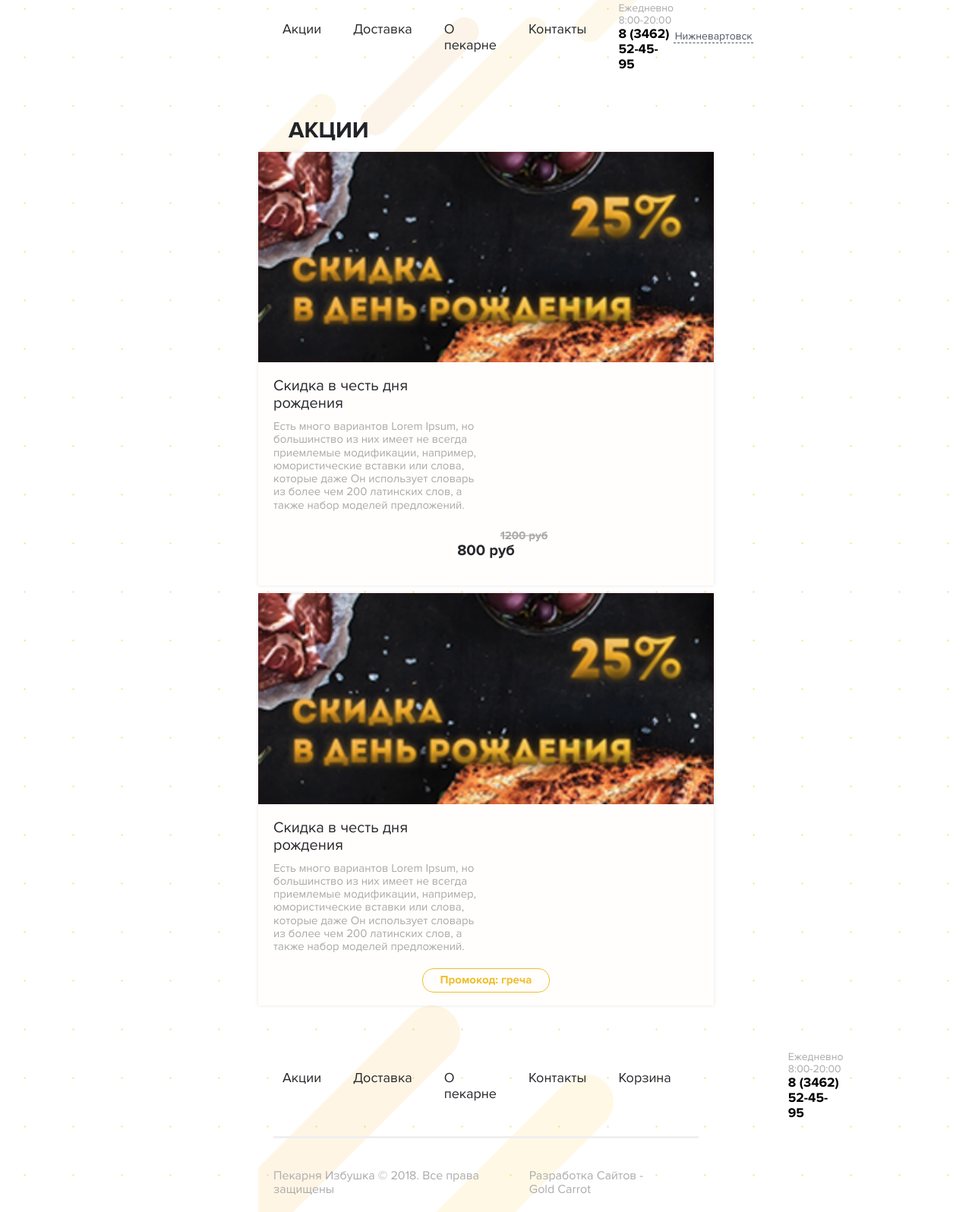
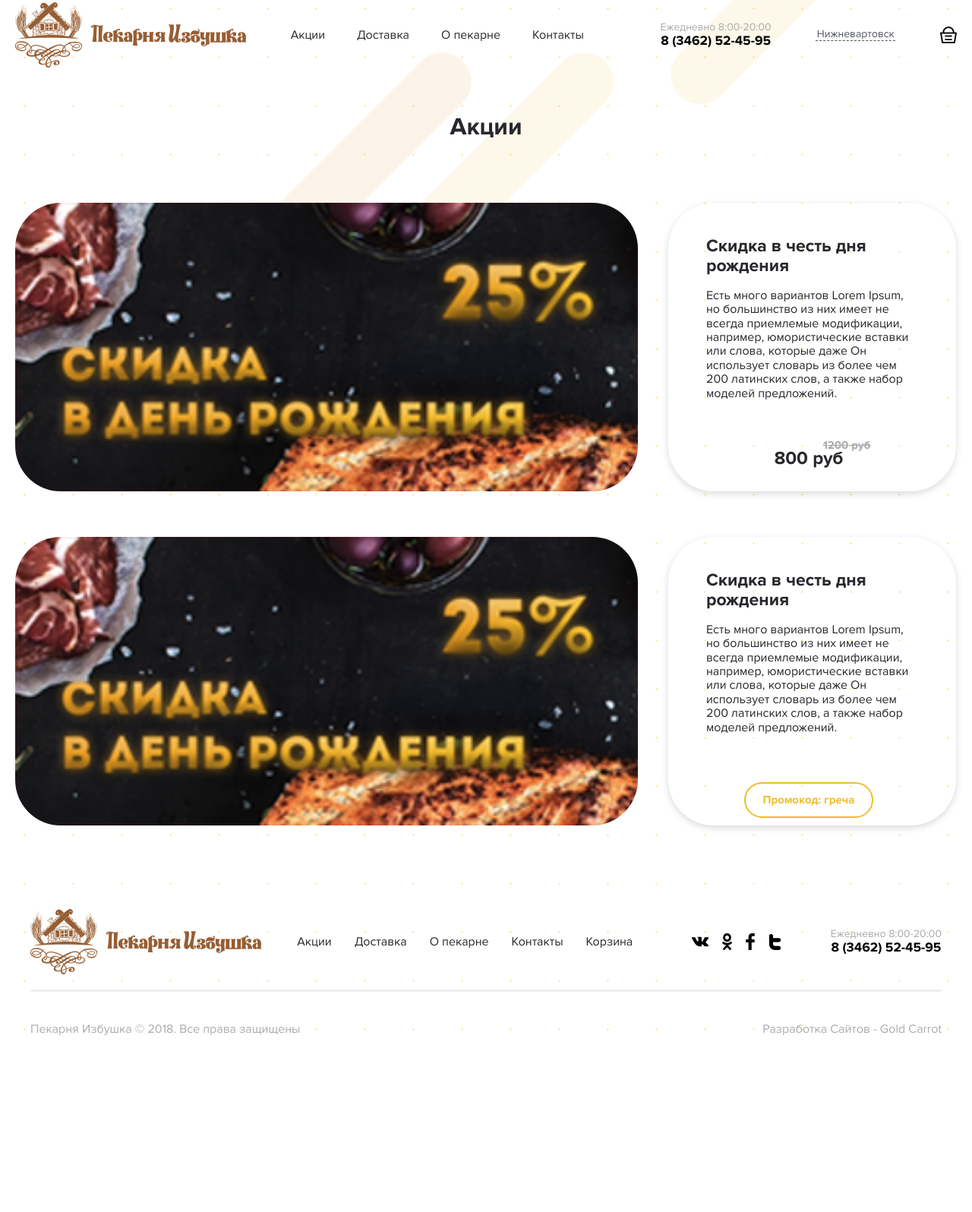
Before and after one commit to Uc-ci/Bakery, a website: page stock.html in a window 1280 px wide. Shown: the part 21-1617 px from the top of the page at 76% size. After the commit the page ends 1405 px from the top, so only its background shows below. Drawn offline with Linux system fonts and the light colour scheme.

Commit message:
New PAGE

```diff
--- a/sass/media.scss
+++ b/sass/media.scss
@@ -475,8 +475,116 @@
 
 	/* СТИЛИ ДЛЯ СТРАНИЦЫ АКЦИИ */
 
-	.stock-body {
-		padding: 0px 340px;
+	.stock-list {
+		margin-bottom: 50px;
 	}
 
+	.stock-wrapper {
+		max-width: 1240px;
+		width: 100%;
+
+		margin: 0 auto;
+	}
+
+	.page-header__stock {
+		padding: 24px 0 0 0;
+	}
+
+	.navigation-stock__link {
+		font-size: 16px;
+		align-items: center;
+	}
+
+	.stock-list__name-block {
+		display: flex;
+		justify-content: center;
+
+		margin: 55px 0 65px 0;
+		padding-bottom: 0px;
+	}
+
+	.stock-list__name-text {
+		font-size: 32px;
+		line-height: 48px;
+		color: #27282c;
+
+		text-transform: none;
+	}
+
+	.stock-list__wrapper {
+		display: flex;
+		flex-direction: row;
+
+		background-color: transparent;
+		box-shadow: none;
+	}
+
+	.stock-list__pictures {
+		width: 820px;
+		height: 380px;
+	}
+
+	.stock-list__image {
+		display: block;
+		width: 100%;
+		height: 100%;
+
+		border-radius: 60px;
+	}
+
+	.stock-list__content {
+		justify-content: flex-start;
+
+		margin-left: 40px;
+		padding: 44px 59px 5px 50px;
+
+		border-radius: 60px;
+		box-shadow: 0px 3px 10px 0px rgba(0, 0, 6, 0.15);
+	}
+
+	.stock-list__title {
+		font-family: $fonts_bold;
+		font-size: 23px;
+
+		max-width: 213px;
+	}
+
+	.stock-list__description {
+		font-size: 16px;
+		color: #27282c;
+
+		width: 471px;
+
+		padding: 16px 0 63px 0;
+	}
+
+	.stock-list__price {
+		font-size: 24px;
+
+		padding: 0;
+	}
+
+	.stock-list__promo {
+		padding-top: 13px;
+		padding-bottom: 13px;
+
+		margin: 0;
+	}
+
+	.navigation-stock__item {
+		padding-right: 30px;
+	}
+
+	.social-stock__item {
+		padding: 0;
+	}
+
+	.stock-footer {
+		max-width: 1240px;
+		width: 100%;
+
+		background-image: none;
+
+		margin: 0 auto;
+	}
 }
--- a/sass/page-footer.scss
+++ b/sass/page-footer.scss
@@ -11,7 +11,8 @@
 	background-image: -webkit-linear-gradient(left, rgb(239,190,44) 0%, rgb(230,152,36) 100%);
     background-image: -o-linear-gradient(left, rgb(239,190,44) 0%, rgb(230,152,36) 100%);
     background-image: linear-gradient(to right, rgb(239,190,44) 0%, rgb(230,152,36) 100%);
-	border-radius: 40% 40% 0 0 / 60% 60% 40% 40%;
+	border-top-left-radius: 50% 30%;
+    border-top-right-radius: 50% 30%;
 }
 
 .page-footer__contact {
--- a/sass/stock-list.scss
+++ b/sass/stock-list.scss
@@ -79,10 +79,14 @@
 .stock-list__promo {
 	display: block;
 
+	font-family: $fonts_bold;
 	margin-top: 20px;
 	align-self: center;
 	color: #efbe2c;
 	font-size: 15px;
+	border: 2px solid #efbe2c;
+	border-radius: 25px;
+	padding: 10px 25px 10px 25px;
 }
 
 .stock-list__basket {
--- a/stock.html
+++ b/stock.html
@@ -20,7 +20,7 @@
 	<div class="page-wrapper stock-wrapper">
 	<header class="page-header">
 		<div class="page-header__wrapper">
-	<div class="page-header__head-wrapper">
+	<div class="page-header__head-wrapper page-header__stock">
 		<div class="page-header__pictures pictures-block">
 			<a class="pictures-block__link">
 				<img src="img/header-logo.png" class=pictures-block__logo alt="Логотип Пекарни">
@@ -31,19 +31,19 @@
 			</a>
 		</div>
 
-		<nav class="page-header__navigation-block navigation-block">
+		<nav class="page-header__navigation-block  navigation-block">
 			<ul class="navigation-block__list">
 				<li class="navigation-block__item">
-					<a href="#" class="navigation-block__link">Акции</a>
+					<a href="" class="navigation-block__link  navigation-stock__link">Акции</a>
 				</li>
 				<li class="navigation-block__item">
-					<a href="#" class="navigation-block__link">Доставка</a>
+					<a href="#" class="navigation-block__link  navigation-stock__link">Доставка</a>
 				</li>
 				<li class="navigation-block__item">
-					<a href="#" class="navigation-block__link">О пекарне</a>
+					<a href="#" class="navigation-block__link navigation-stock__link">О пекарне</a>
 				</li>
 				<li class="navigation-block__item">
-					<a href="#" class="navigation-block__link">Контакты</a>
+					<a href="#" class="navigation-block__link  navigation-stock__link">Контакты</a>
 				</li>
 			</ul>
 		</nav>
@@ -86,7 +86,7 @@
 		<section class="stock-list">
 			<div class="stock-list__wrapper">
 				<div class="stock-list__pictures">
-					<img src="img/stock_baner.jpg" class="stock-list__image" alt="Внимание Акция 25%">
+					<img src="img/stock_img.jpg" class="stock-list__image" alt="Внимание Акция 25%">
 				</div>
 
 				<div class="stock-list__content">
@@ -106,7 +106,7 @@
 		<section class="stock-list">
 			<div class="stock-list__wrapper">
 				<div class="stock-list__pictures">
-					<img src="img/stock_baner.jpg" class="stock-list__image">
+					<img src="img/stock_img.jpg" class="stock-list__image">
 				</div>
 
 				<div class="stock-list__content">
@@ -139,20 +139,20 @@
 
 			<nav class="navigation-block navigation-block__down">
 				<ul class="navigation-block__list">
-					<li class="navigation-block__item">
-						<a href="#" class="navigation-block__link">Акции</a>
+					<li class="navigation-block__item navigation-stock__item">
+						<a href="#" class="navigation-block__link navigation-stock__link">Акции</a>
 					</li>
-					<li class="navigation-block__item">
-						<a href="#" class="navigation-block__link">Доставка</a>
+					<li class="navigation-block__item navigation-stock__item">
+						<a href="#" class="navigation-block__link navigation-stock__link">Доставка</a>
 					</li>
-					<li class="navigation-block__item">
-						<a href="#" class="navigation-block__link">О пекарне</a>
+					<li class="navigation-block__item navigation-stock__item">
+						<a href="#" class="navigation-block__link navigation-stock__link">О пекарне</a>
 					</li>
-					<li class="navigation-block__item">
-						<a href="#" class="navigation-block__link">Контакты</a>
+					<li class="navigation-block__item navigation-stock__item">
+						<a href="#" class="navigation-block__link navigation-stock__link">Контакты</a>
 					</li>
-					<li class="navigation-block__item">
-						<a href="#" class="navigation-block__link">Корзина</a>
+					<li class="navigation-block__item navigation-stock__item">
+						<a href="#" class="navigation-block__link navigation-stock__link">Корзина</a>
 					</li>
 				</ul>
 			</nav>
@@ -161,22 +161,22 @@
 			<b class="page-footer__contact">izba-nv@mail.ru</b>
 
 			<ul class="social-block">
-				<li class="social-block__item">
+				<li class="social-block__item social-stock__item">
 					<a href="#" class="social-block__link">
 						<img src="img/vk-logo.png" class="social-block__logo" alt="VK.COM">
 					</a>
 				</li>
-				<li class="social-block__item">
+				<li class="social-block__item social-stock__item">
 					<a href="#" class="social-block__link">
 						<img src="img/ok-logo.png" class="social-block__logo" alt="OK.RU">
 					</a>
 				</li>
-				<li class="social-block__item">
+				<li class="social-block__item social-stock__item">
 					<a href="#" class="social-block__link">
 						<img src="img/facebook-logo.png" class="social-block__logo" alt="Facebook.com">
 					</a>
 				</li>
-				<li class="social-block__item">
+				<li class="social-block__item social-stock__item">
 					<a href="#" class="social-block__link">
 						<img src="img/twitter-logo.png" class="social-block__logo" alt="Twitter.com">
 					</a>
```
Also changed, not shown: css/media.css, css/page-footer.css, css/stock-list.css, css/style.css, img/stock-happy-be.jpg (added), img/stock_img.jpg (added), 1 other file.
